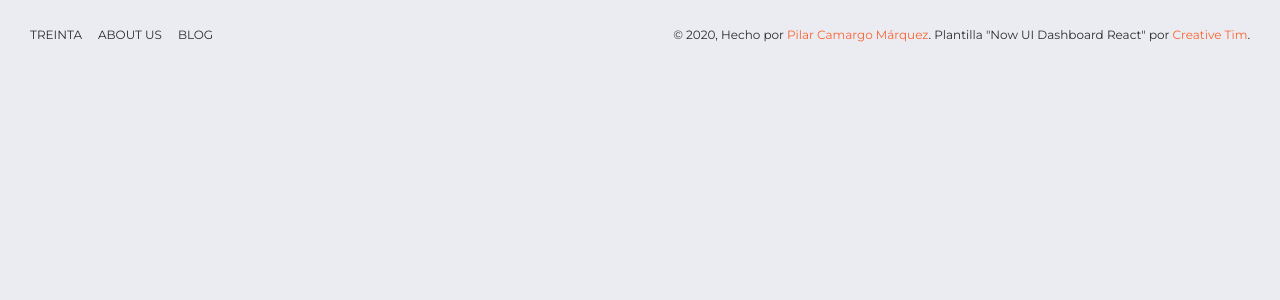
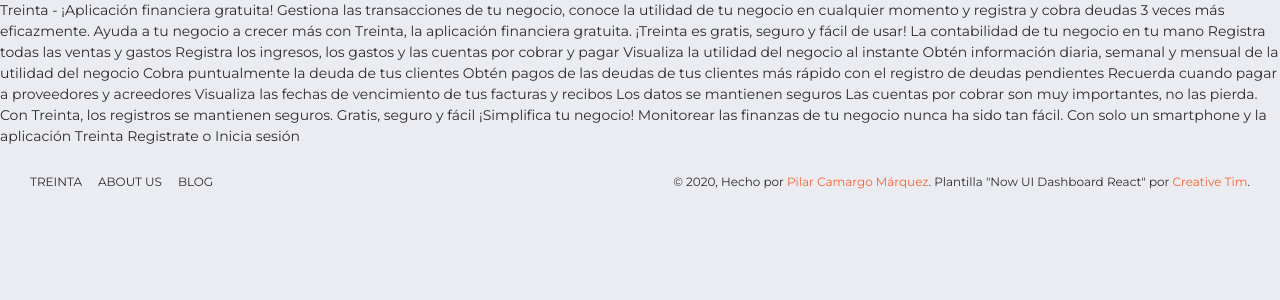
Before and after one commit to justoneye/PruebaTreinta, a React (Create React App) app: page /admin/dashboard in a window 1280 px wide. Shown: the top 300 px of the page. Built offline with nearby package versions, Linux system fonts and the light colour scheme; what react-google-maps would draw is missing.

Commit message:
Contenido para la página inicial

```diff
--- a/src/layouts/Admin.js
+++ b/src/layouts/Admin.js
@@ -63,6 +63,35 @@
     return (
       <div className="wrapper">
         <div className="main-panel" ref={this.mainPanel}>
+
+        Treinta - ¡Aplicación financiera gratuita!
+Gestiona las transacciones de tu negocio, conoce la utilidad de tu negocio en cualquier momento y registra y cobra deudas 3 veces más eficazmente.
+Ayuda a tu negocio a crecer más con Treinta, la aplicación financiera gratuita. ¡Treinta es gratis, seguro y fácil de usar!
+
+        La contabilidad de tu negocio en tu mano
+          Registra todas las ventas y gastos
+          Registra los ingresos, los gastos y las cuentas por cobrar y pagar
+
+          Visualiza la utilidad del negocio al instante
+          Obtén información diaria, semanal y mensual de la utilidad del negocio
+
+          Cobra puntualmente la deuda de tus clientes
+          Obtén pagos de las deudas de tus clientes más rápido con el registro de deudas pendientes
+
+
+Recuerda cuando pagar a proveedores y acreedores
+Visualiza las fechas de vencimiento de tus facturas y recibos
+
+Los datos se mantienen seguros
+Las cuentas por cobrar son muy importantes, no las pierda. Con Treinta, los registros se mantienen seguros.
+
+Gratis, seguro y fácil
+
+¡Simplifica tu negocio!
+Monitorear las finanzas de tu negocio nunca ha sido tan fácil.
+Con solo un smartphone y la aplicación Treinta
+
+Registrate o Inicia sesión
           <Switch>
             <Redirect from="/admin" to="/admin/dashboard" />
           </Switch>
```
